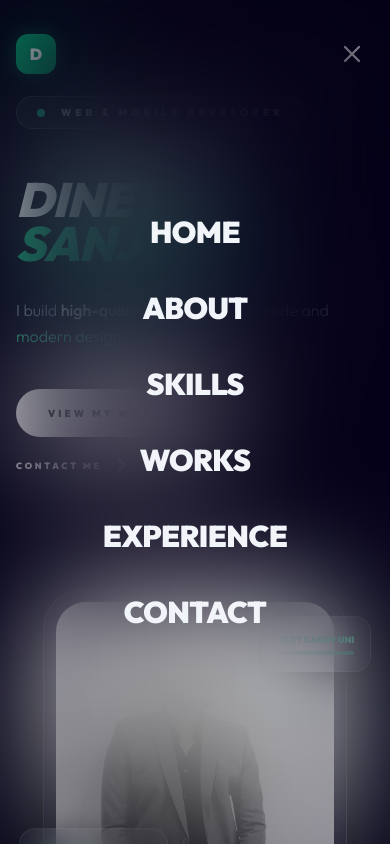
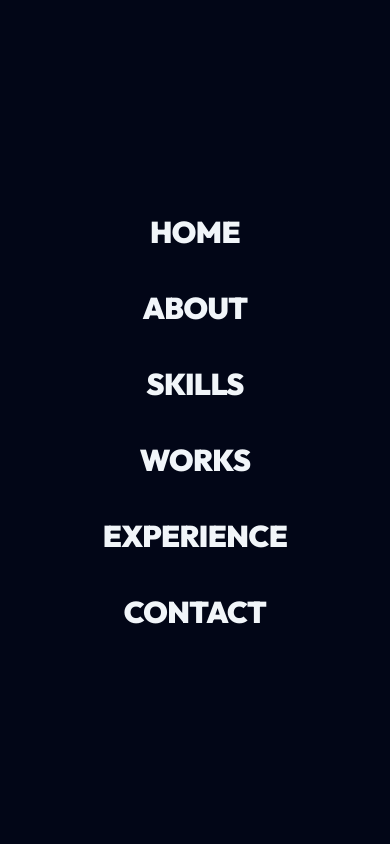
Before and after one commit to Dineth111/Dineth-Portfolio, a React (Vite) app: page / in a window 390 px wide. Both pictures are taken after a click on the button 352 px from the left and 54 px from the top of the page. Shown: the top 844 px of the page. Built offline with nearby package versions, Linux system fonts and the light colour scheme.

Commit message:
fix(mobile): resolve mobile menu background transparency

```diff
--- a/src/App.tsx
+++ b/src/App.tsx
@@ -234,7 +234,7 @@ const Navbar = () => {
                         initial={{ opacity: 0, x: '100%' }}
                         animate={{ opacity: 1, x: 0 }}
                         exit={{ opacity: 0, x: '100%' }}
-                        className="md:hidden fixed inset-0 z-[90] bg-slate-950/98 backdrop-blur-3xl flex flex-col items-center justify-center space-y-10"
+                        className="md:hidden fixed inset-0 z-[90] bg-[#020617] backdrop-blur-3xl flex flex-col items-center justify-center space-y-10"
                     >
                         {navLinks.map((link) => (
                             <a
```
